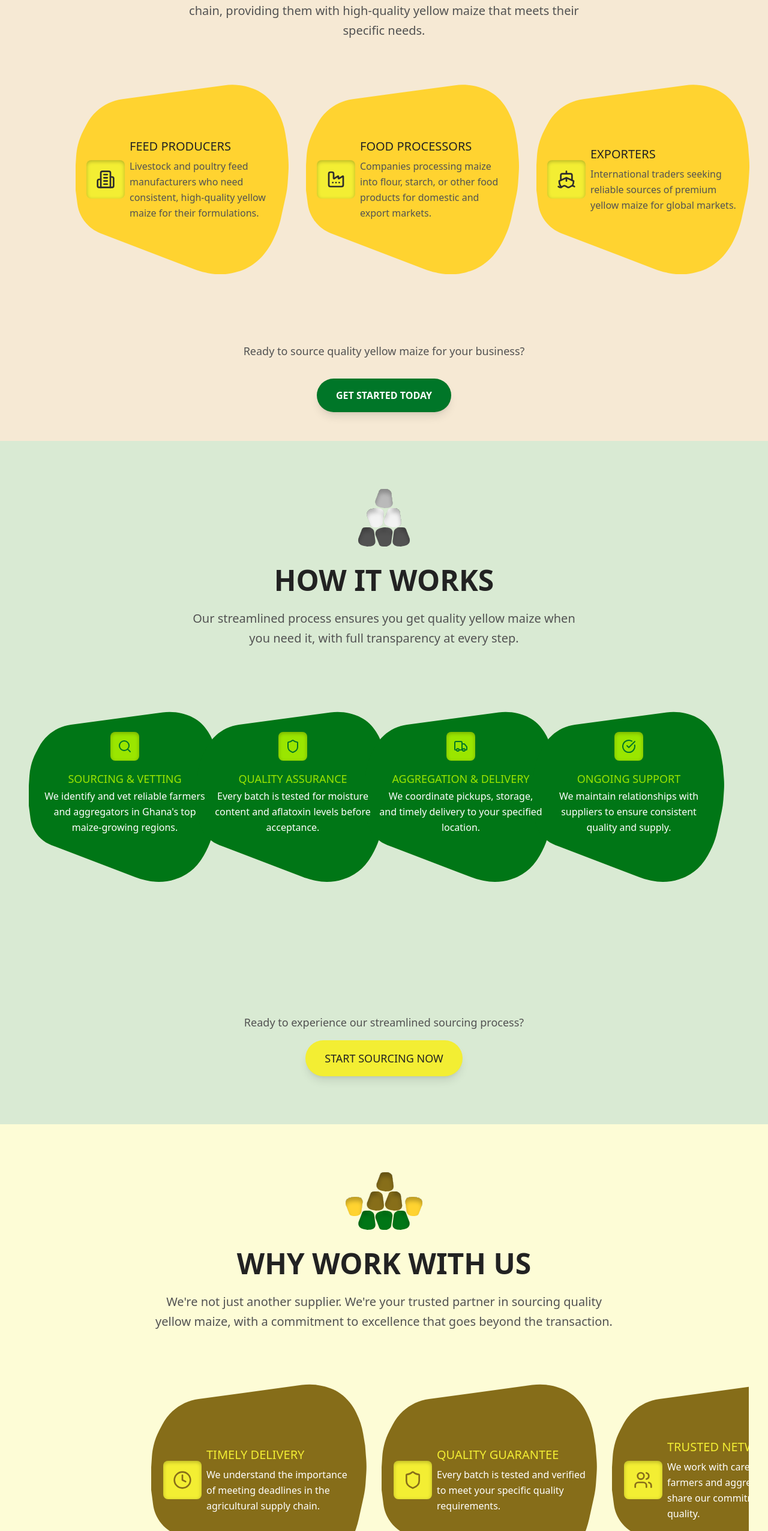
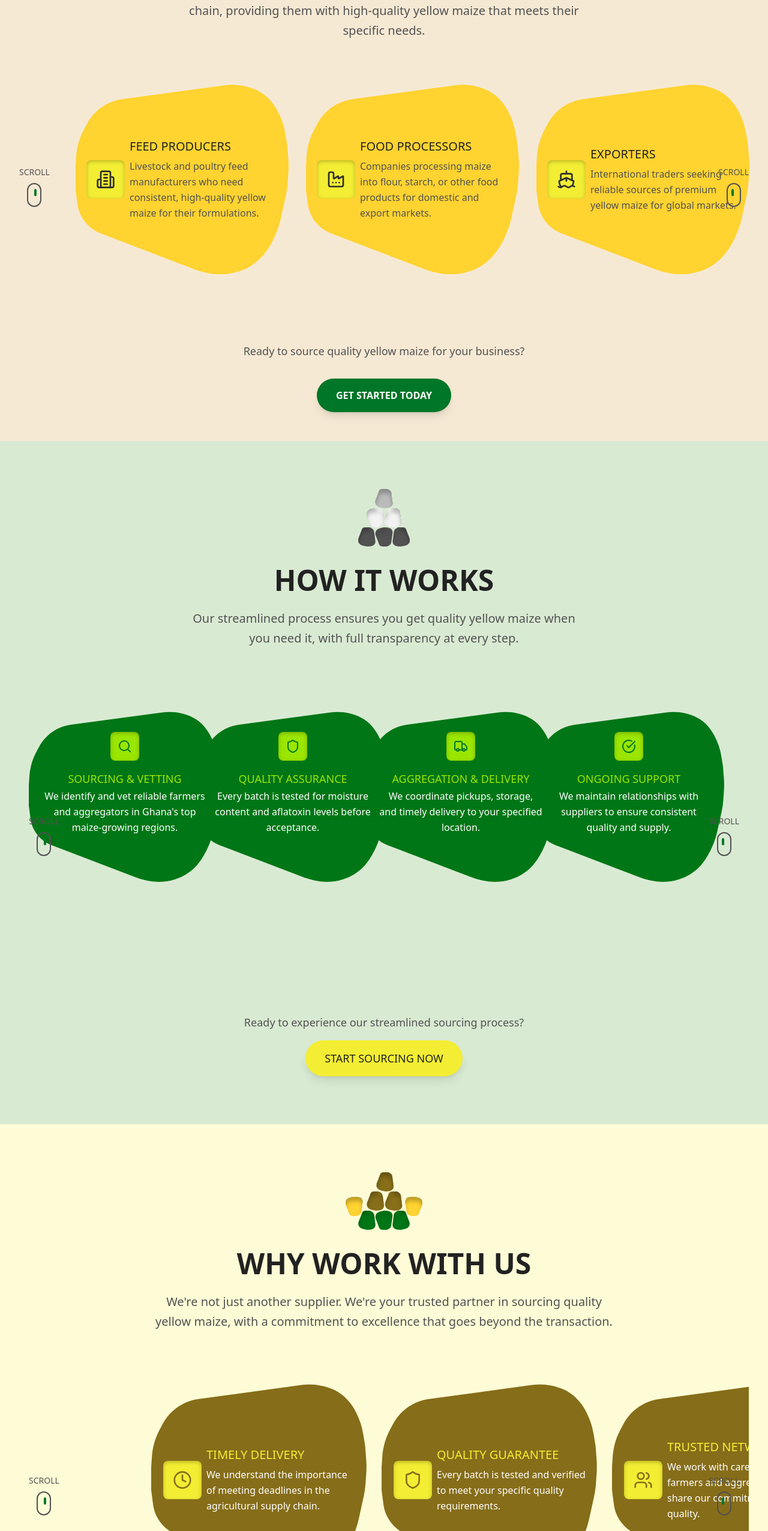
Before and after one commit to afromorpheus/baobab-frontiers-website, a Next.js app: page / in a window 1280 px wide. Shown: the part 2654-5206 px from the top of the page at 60% size. Built offline with nearby package versions, Linux system fonts and the light colour scheme.

Commit message:
Add scroll indicators to all sliders - same design as hero, disappear on scroll, positioned on both ends

```diff
--- a/src/components/HowItWorks.tsx
+++ b/src/components/HowItWorks.tsx
@@ -1,5 +1,6 @@
 'use client';
 
+import { useState, useRef, useEffect } from 'react';
 import { motion } from 'framer-motion';
 import {
   Search,
@@ -40,6 +41,22 @@ const steps = [
 ];
 
 export default function HowItWorks() {
+  const sliderRef = useRef<HTMLDivElement>(null);
+  const [showScrollIndicators, setShowScrollIndicators] = useState(true);
+
+  // Hide scroll indicators when scrolling
+  useEffect(() => {
+    const handleScroll = () => {
+      setShowScrollIndicators(false);
+    };
+
+    const slider = sliderRef.current;
+    if (slider) {
+      slider.addEventListener('scroll', handleScroll);
+      return () => slider.removeEventListener('scroll', handleScroll);
+    }
+  }, []);
+
   return (
     <section id="how-it-works" className="py-20 bg-[#D9EAD3]">
       <div className="max-w-7xl mx-auto px-4 sm:px-6 lg:px-8">
@@ -79,8 +96,54 @@ export default function HowItWorks() {
 
         {/* Horizontal Slider Container */}
         <div className="relative w-full overflow-x-auto scrollbar-hide py-10">
+          {/* Left Scroll Indicator */}
+          {showScrollIndicators && (
+            <motion.div
+              initial={{ opacity: 0 }}
+              animate={{ opacity: 1 }}
+              transition={{ duration: 0.6 }}
+              className="absolute left-4 top-1/2 transform -translate-y-1/2 z-10"
+            >
+              <div className="flex flex-col items-center space-y-2">
+                <span className="text-sm text-[#525252] font-nunito-light uppercase">Scroll</span>
+                <div className="w-6 h-10 border-2 border-[#525252] rounded-full flex justify-center">
+                  <motion.div
+                    animate={{ x: [-2, 2, -2] }}
+                    transition={{ duration: 2, repeat: Infinity }}
+                    className="w-1 h-3 bg-[#007628] rounded-full mt-2"
+                  ></motion.div>
+                </div>
+              </div>
+            </motion.div>
+          )}
+
+          {/* Right Scroll Indicator */}
+          {showScrollIndicators && (
+            <motion.div
+              initial={{ opacity: 0 }}
+              animate={{ opacity: 1 }}
+              transition={{ duration: 0.6 }}
+              className="absolute right-4 top-1/2 transform -translate-y-1/2 z-10"
+            >
+              <div className="flex flex-col items-center space-y-2">
+                <span className="text-sm text-[#525252] font-nunito-light uppercase">Scroll</span>
+                <div className="w-6 h-10 border-2 border-[#525252] rounded-full flex justify-center">
+                  <motion.div
+                    animate={{ x: [2, -2, 2] }}
+                    transition={{ duration: 2, repeat: Infinity }}
+                    className="w-1 h-3 bg-[#007628] rounded-full mt-2"
+                  ></motion.div>
+                </div>
+              </div>
+            </motion.div>
+          )}
+
           {/* Cards Container */}
-          <div className="flex gap-0 pl-4 pr-4" style={{ minHeight: '450px' }}>
+          <div
+            ref={sliderRef}
+            className="flex gap-0 pl-4 pr-4"
+            style={{ minHeight: '450px' }}
+          >
           {steps.map((step, index) => (
             <motion.div
               key={index}
--- a/src/components/WhoWeServe.tsx
+++ b/src/components/WhoWeServe.tsx
@@ -1,10 +1,25 @@
 'use client';
 
-import { useState, useRef } from 'react';
+import { useState, useRef, useEffect } from 'react';
 import { Building2, Factory, Ship, Users, Globe, ShoppingCart } from 'lucide-react';
+import { motion } from 'framer-motion';
 
 export default function WhoWeServe() {
   const sliderRef = useRef<HTMLDivElement>(null);
+  const [showScrollIndicators, setShowScrollIndicators] = useState(true);
+
+  // Hide scroll indicators when scrolling
+  useEffect(() => {
+    const handleScroll = () => {
+      setShowScrollIndicators(false);
+    };
+
+    const slider = sliderRef.current;
+    if (slider) {
+      slider.addEventListener('scroll', handleScroll);
+      return () => slider.removeEventListener('scroll', handleScroll);
+    }
+  }, []);
 
 const customers = [
   {
@@ -64,6 +79,48 @@ const customers = [
 
         {/* Cards Container - Full Width */}
         <div className="relative w-full">
+          {/* Left Scroll Indicator */}
+          {showScrollIndicators && (
+            <motion.div
+              initial={{ opacity: 0 }}
+              animate={{ opacity: 1 }}
+              transition={{ duration: 0.6 }}
+              className="absolute left-4 top-1/2 transform -translate-y-1/2 z-10"
+            >
+              <div className="flex flex-col items-center space-y-2">
+                <span className="text-sm text-[#525252] font-nunito-light uppercase">Scroll</span>
+                <div className="w-6 h-10 border-2 border-[#525252] rounded-full flex justify-center">
+                  <motion.div
+                    animate={{ x: [-2, 2, -2] }}
+                    transition={{ duration: 2, repeat: Infinity }}
+                    className="w-1 h-3 bg-[#007628] rounded-full mt-2"
+                  ></motion.div>
+                </div>
+              </div>
+            </motion.div>
+          )}
+
+          {/* Right Scroll Indicator */}
+          {showScrollIndicators && (
+            <motion.div
+              initial={{ opacity: 0 }}
+              animate={{ opacity: 1 }}
+              transition={{ duration: 0.6 }}
+              className="absolute right-4 top-1/2 transform -translate-y-1/2 z-10"
+            >
+              <div className="flex flex-col items-center space-y-2">
+                <span className="text-sm text-[#525252] font-nunito-light uppercase">Scroll</span>
+                <div className="w-6 h-10 border-2 border-[#525252] rounded-full flex justify-center">
+                  <motion.div
+                    animate={{ x: [2, -2, 2] }}
+                    transition={{ duration: 2, repeat: Infinity }}
+                    className="w-1 h-3 bg-[#007628] rounded-full mt-2"
+                  ></motion.div>
+                </div>
+              </div>
+            </motion.div>
+          )}
+
           {/* Slider Container */}
           <div
             ref={sliderRef}
--- a/src/components/WhyWorkWithUs.tsx
+++ b/src/components/WhyWorkWithUs.tsx
@@ -1,5 +1,6 @@
 'use client';
 
+import { useState, useRef, useEffect } from 'react';
 import { motion } from 'framer-motion';
 import {
   Award,
@@ -42,6 +43,22 @@ const benefits = [
 ];
 
 export default function WhyWorkWithUs() {
+  const sliderRef = useRef<HTMLDivElement>(null);
+  const [showScrollIndicators, setShowScrollIndicators] = useState(true);
+
+  // Hide scroll indicators when scrolling
+  useEffect(() => {
+    const handleScroll = () => {
+      setShowScrollIndicators(false);
+    };
+
+    const slider = sliderRef.current;
+    if (slider) {
+      slider.addEventListener('scroll', handleScroll);
+      return () => slider.removeEventListener('scroll', handleScroll);
+    }
+  }, []);
+
   return (
     <section id="why-work-with-us" className="py-20 bg-[#F3EE33]/20">
       <div className="max-w-7xl mx-auto px-4 sm:px-6 lg:px-8">
@@ -81,8 +98,54 @@ export default function WhyWorkWithUs() {
 
         {/* Benefits Slider */}
         <div className="relative w-full">
+          {/* Left Scroll Indicator */}
+          {showScrollIndicators && (
+            <motion.div
+              initial={{ opacity: 0 }}
+              animate={{ opacity: 1 }}
+              transition={{ duration: 0.6 }}
+              className="absolute left-4 top-1/2 transform -translate-y-1/2 z-10"
+            >
+              <div className="flex flex-col items-center space-y-2">
+                <span className="text-sm text-[#525252] font-nunito-light uppercase">Scroll</span>
+                <div className="w-6 h-10 border-2 border-[#525252] rounded-full flex justify-center">
+                  <motion.div
+                    animate={{ x: [-2, 2, -2] }}
+                    transition={{ duration: 2, repeat: Infinity }}
+                    className="w-1 h-3 bg-[#007628] rounded-full mt-2"
+                  ></motion.div>
+                </div>
+              </div>
+            </motion.div>
+          )}
+
+          {/* Right Scroll Indicator */}
+          {showScrollIndicators && (
+            <motion.div
+              initial={{ opacity: 0 }}
+              animate={{ opacity: 1 }}
+              transition={{ duration: 0.6 }}
+              className="absolute right-4 top-1/2 transform -translate-y-1/2 z-10"
+            >
+              <div className="flex flex-col items-center space-y-2">
+                <span className="text-sm text-[#525252] font-nunito-light uppercase">Scroll</span>
+                <div className="w-6 h-10 border-2 border-[#525252] rounded-full flex justify-center">
+                  <motion.div
+                    animate={{ x: [2, -2, 2] }}
+                    transition={{ duration: 2, repeat: Infinity }}
+                    className="w-1 h-3 bg-[#007628] rounded-full mt-2"
+                  ></motion.div>
+                </div>
+              </div>
+            </motion.div>
+          )}
+
           {/* Slider Container */}
-          <div className="flex overflow-x-auto scrollbar-hide gap-0 py-10 px-4 pl-24" style={{ minHeight: '450px' }}>
+          <div
+            ref={sliderRef}
+            className="flex overflow-x-auto scrollbar-hide gap-0 py-10 px-4 pl-24"
+            style={{ minHeight: '450px' }}
+          >
             {/* Spacer to prevent first card truncation */}
             <div className="flex-shrink-0 w-8"></div>
 
```
